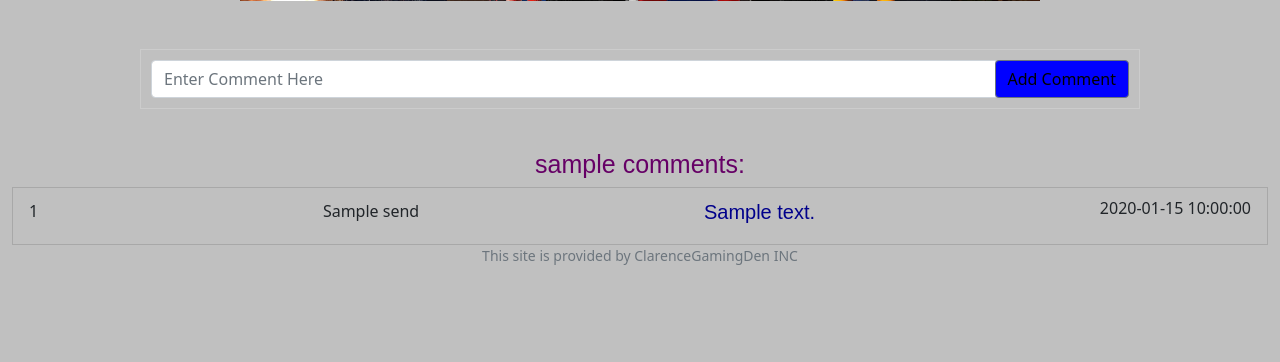
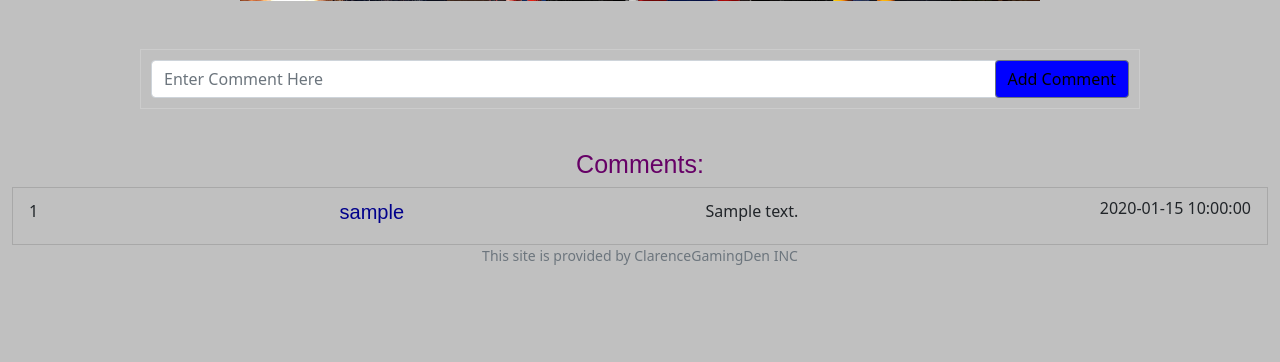
Before and after one commit to cjwgray/CS50-Project, a Flask app: template templates/comment.html in a window 1280 px wide. Shown: the part 715-1077 px from the top of the page. Run offline with Flask 3, Linux system fonts and the light colour scheme; the template is opened without the code that fills it: most values are stand-ins (such as "Sample title", 1, 10 or a date in 2020); some libraries are stand-ins or nearby versions.

Commit message:
Username updated 1/03/2024

```diff
--- /dev/null
+++ b/ClarenceGamingDen.sql
@@ -0,0 +1,5 @@
+CREATE TABLE users(id INTEGER NOT NULL PRIMARY KEY, username TEXT NOT NULL, hash TEXT NOT NULL);
+
+CREATE TABLE comments(id INTEGER NOT NULL PRIMARY KEY, username TEXT NOT NULL, send TEXT, output TEXT, date DATETIME DEFAULT CURRENT_TIMESTAMP);
+
+CREATE TABLE post(id INTEGER NOT NULL PRIMARY KEY, title TEXT NOT NULL, body TEXT NOT NULL, date INTEGER NOT NULL);
--- a/templates/comment.html
+++ b/templates/comment.html
@@ -28,13 +28,13 @@
 
 
 
-                          <h4 class="about">{{ username }} comments:</h4>
+                          <h4 class="about">Comments:</h4>
                 {% for comment in comments %}
 
                     <div class="list-group-item">
                         <h6>{{ comment.id }}</h6>
-                        <h6>{{ comment.send }}</h6>
-                        <h6 span id="name2">{{ comment.comment }}</h6>
+                        <h6 span id="name2">{{ comment.username }}</h6>
+                        <h6>{{ comment.comment }}</h6>
                         <p>{{ comment.date }}</p>
                     </div>
                 {% endfor %}
```
Also changed, not shown: ClarenceGamingDen.db (added), Project.db (deleted), 16 other files.
